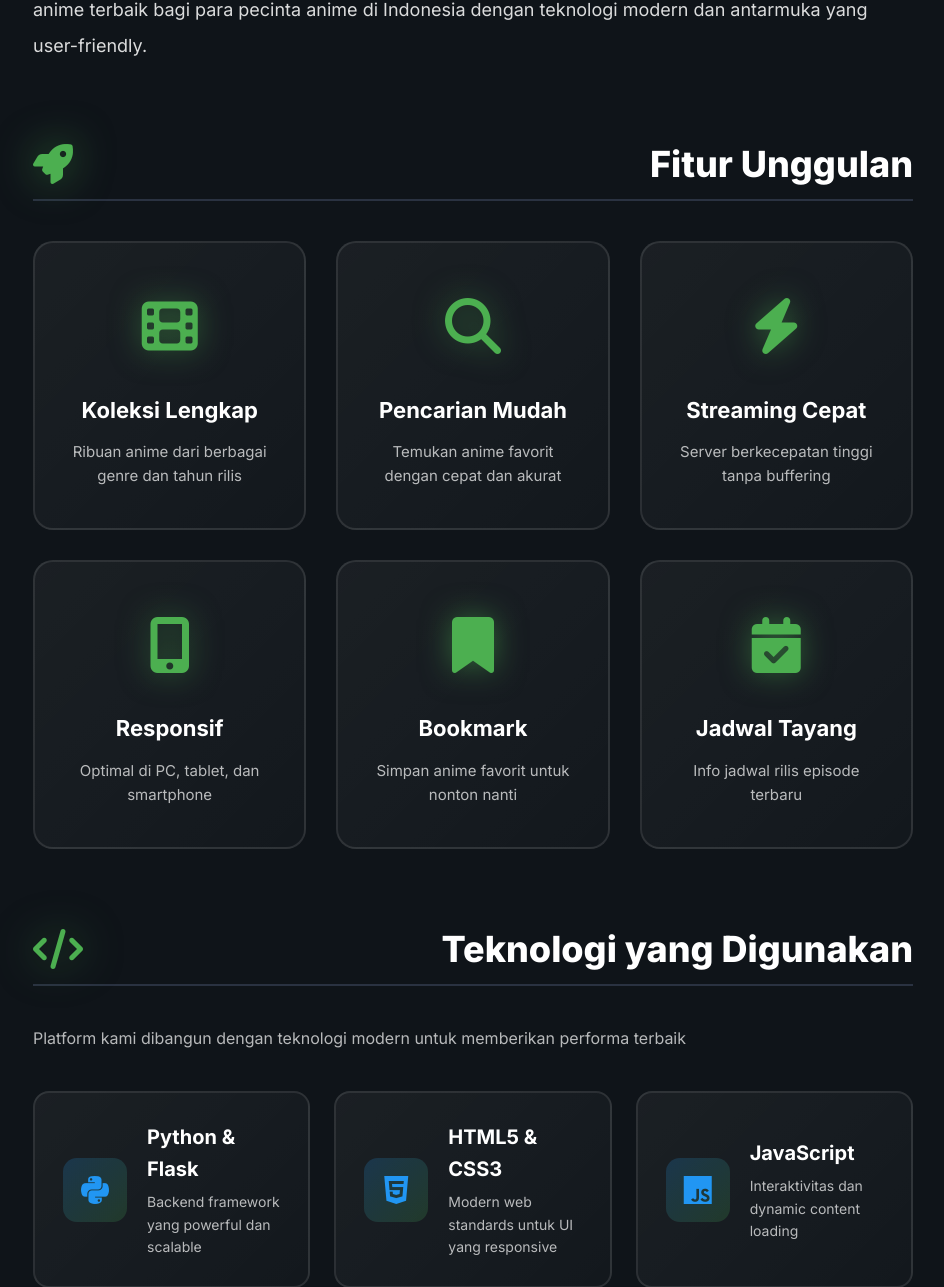
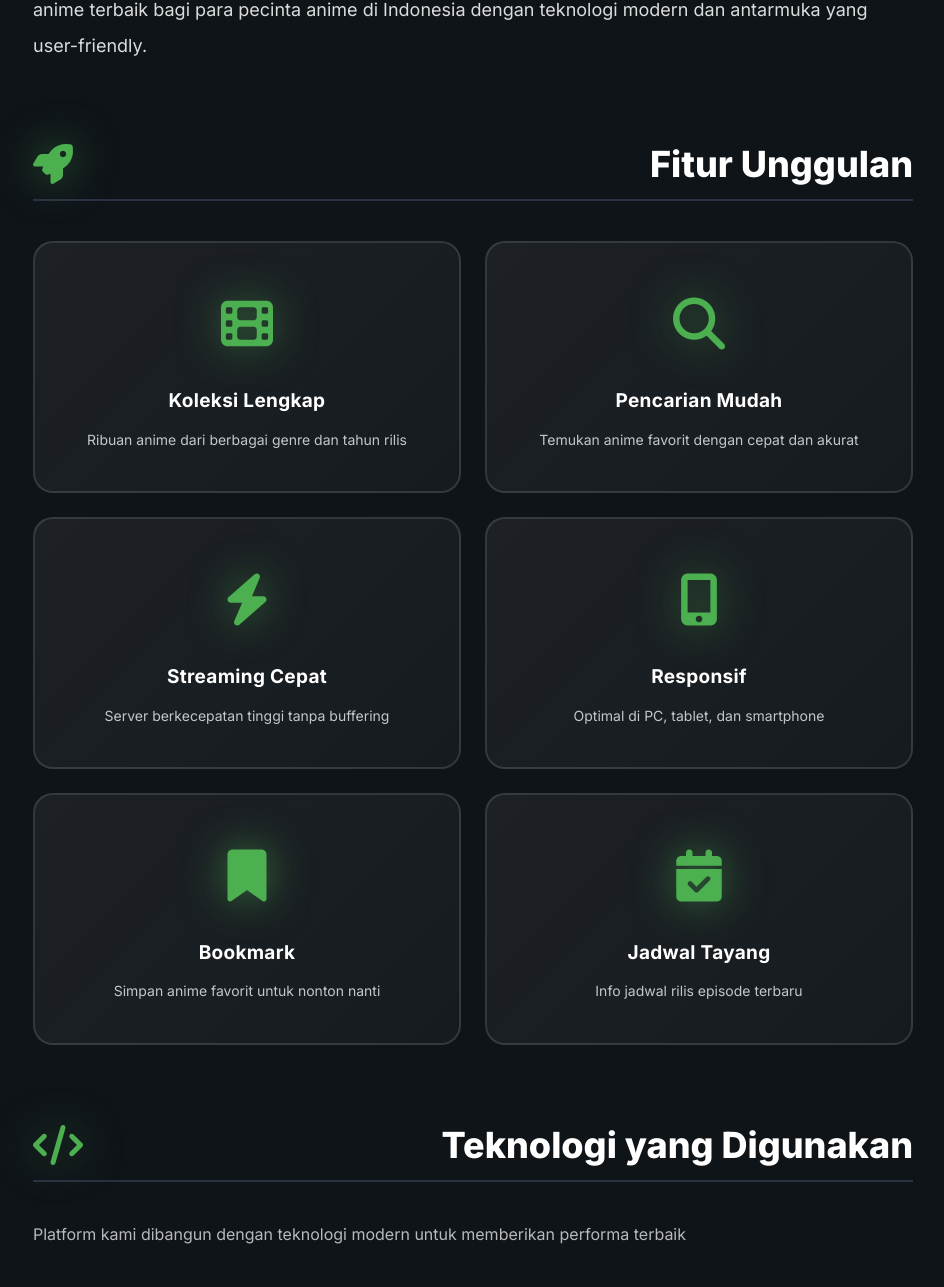
Before and after one commit to RMBLOGG/DAYYSTREAM, a Flask app: page /about in a window 1280 px wide. Shown: the part 1032-2319 px from the top of the page, without its empty margins (307-1251 px from the left). Run offline with Flask 3, Linux system fonts and the light colour scheme.

Commit message:
Add files via upload

```diff
--- a/templates/about.html
+++ b/templates/about.html
@@ -547,54 +522,84 @@
     font-weight: 700;
 }
 
-/* Features Grid */
+/* Features Grid - 2 COLUMNS - IMPROVED */
 .features-grid {
     display: grid;
-    grid-template-columns: repeat(3, 1fr);
-    gap: 30px;
+    grid-template-columns: repeat(2, 1fr);
+    gap: 24px;
 }
 
 .feature-item {
     text-align: center;
-    padding: 40px 30px;
-    background: linear-gradient(135deg, rgba(255, 255, 255, 0.05), rgba(255, 255, 255, 0.02));
-    border: 2px solid rgba(255, 255, 255, 0.1);
+    padding: 40px 28px;
+    background: linear-gradient(135deg, rgba(255, 255, 255, 0.06), rgba(255, 255, 255, 0.03));
+    border: 2px solid rgba(255, 255, 255, 0.12);
     border-radius: 20px;
     transition: all 0.4s cubic-bezier(0.4, 0, 0.2, 1);
+    position: relative;
+    overflow: hidden;
+}
+
+.feature-item::before {
+    content: '';
+    position: absolute;
+    top: 0;
+    left: 0;
+    width: 100%;
+    height: 100%;
+    background: linear-gradient(135deg, rgba(76, 175, 80, 0.08), rgba(33, 150, 243, 0.08));
+    opacity: 0;
+    transition: opacity 0.4s ease;
+}
+
+.feature-item:hover::before {
+    opacity: 1;
 }
 
 .feature-item:hover {
-    background: linear-gradient(135deg, rgba(76, 175, 80, 0.15), rgba(33, 150, 243, 0.15));
+    background: linear-gradient(135deg, rgba(76, 175, 80, 0.12), rgba(33, 150, 243, 0.12));
     border-color: rgba(76, 175, 80, 0.5);
-    transform: translateY(-10px);
-    box-shadow: 0 20px 40px rgba(76, 175, 80, 0.2);
+    transform: translateY(-8px);
+    box-shadow: 0 20px 40px rgba(76, 175, 80, 0.25), 0 0 0 1px rgba(76, 175, 80, 0.1);
 }
 
 .feature-icon {
-    font-size: 56px;
+    font-size: 52px;
     margin-bottom: 20px;
     color: #4CAF50;
+    position: relative;
+    z-index: 1;
 }
 
 .feature-icon i {
-    filter: drop-shadow(0 0 15px rgba(76, 175, 80, 0.5));
+    filter: drop-shadow(0 0 20px rgba(76, 175, 80, 0.6));
+    transition: transform 0.4s ease;
+}
+
+.feature-item:hover .feature-icon i {
+    transform: scale(1.1);
 }
 
 .feature-item h3 {
-    font-size: 22px;
+    font-size: 19px;
     font-weight: 700;
     margin-bottom: 12px;
     color: #fff;
+    position: relative;
+    z-index: 1;
+    letter-spacing: 0.3px;
 }
 
 .feature-item p {
-    font-size: 15px;
-    color: rgba(255, 255, 255, 0.7);
+    font-size: 14px;
+    color: rgba(255, 255, 255, 0.75);
     line-height: 1.6;
     margin: 0;
+    position: relative;
+    z-index: 1;
 }
 
-/* Technology Section */
+/* Technology Section - 2 COLUMNS */
 .tech-intro {
     font-size: 16px;
     color: rgba(255, 255, 255, 0.7);
@@ -603,18 +608,18 @@
 
 .tech-grid {
     display: grid;
-    grid-template-columns: repeat(3, 1fr);
-    gap: 24px;
+    grid-template-columns: repeat(2, 1fr);
+    gap: 20px;
 }
 
 .tech-item {
     display: flex;
     align-items: center;
-    gap: 20px;
-    padding: 28px;
+    gap: 16px;
+    padding: 24px 20px;
     background: linear-gradient(135deg, rgba(255, 255, 255, 0.05), rgba(255, 255, 255, 0.02));
     border: 2px solid rgba(255, 255, 255, 0.1);
-    border-radius: 16px;
+    border-radius: 14px;
     transition: all 0.3s ease;
 }
 
@@ -626,44 +631,45 @@
 
 .tech-icon {
     flex-shrink: 0;
-    width: 64px;
-    height: 64px;
+    width: 56px;
+    height: 56px;
     display: flex;
     align-items: center;
     justify-content: center;
     background: linear-gradient(135deg, rgba(33, 150, 243, 0.2), rgba(76, 175, 80, 0.2));
-    border-radius: 14px;
-    font-size: 32px;
+    border-radius: 12px;
+    font-size: 28px;
     color: #2196F3;
 }
 
 .tech-content h3 {
-    font-size: 20px;
+    font-size: 17px;
     font-weight: 700;
-    margin-bottom: 6px;
+    margin-bottom: 5px;
     color: #fff;
 }
 
 .tech-content p {
-    font-size: 14px;
+    font-size: 13px;
     color: rgba(255, 255, 255, 0.7);
     margin: 0;
+    line-height: 1.4;
 }
 
-/* Why Grid */
+/* Why Grid - 2 COLUMNS */
 .why-grid {
     display: grid;
     grid-template-columns: repeat(2, 1fr);
-    gap: 24px;
+    gap: 20px;
 }
 
 .why-item {
     display: flex;
-    gap: 24px;
-    padding: 32px;
+    gap: 16px;
+    padding: 24px 20px;
     background: linear-gradient(135deg, rgba(255, 255, 255, 0.05), rgba(255, 255, 255, 0.02));
     border: 2px solid rgba(255, 255, 255, 0.1);
-    border-radius: 16px;
+    border-radius: 14px;
     transition: all 0.3s ease;
 }
 
```
Also changed, not shown: other parts of templates/about.html (+94 -74 lines).
